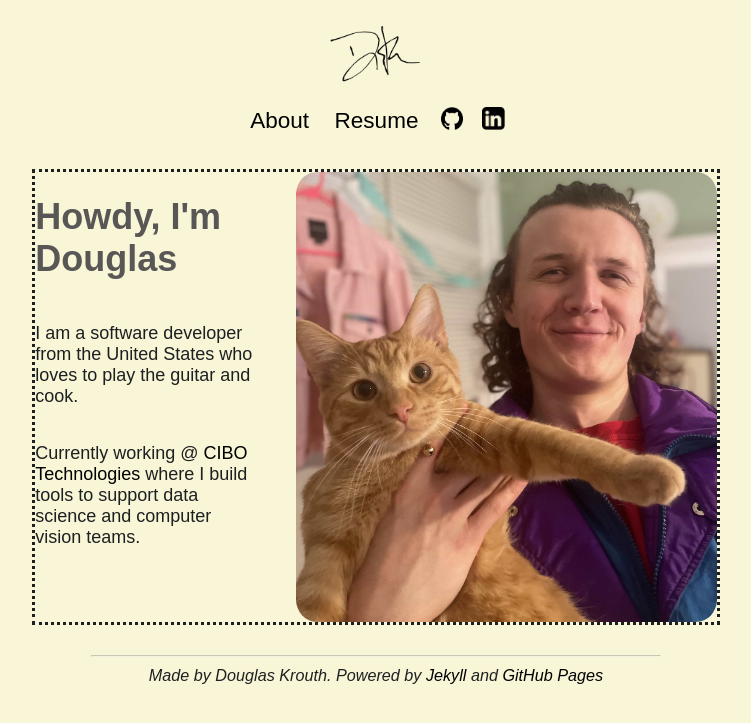
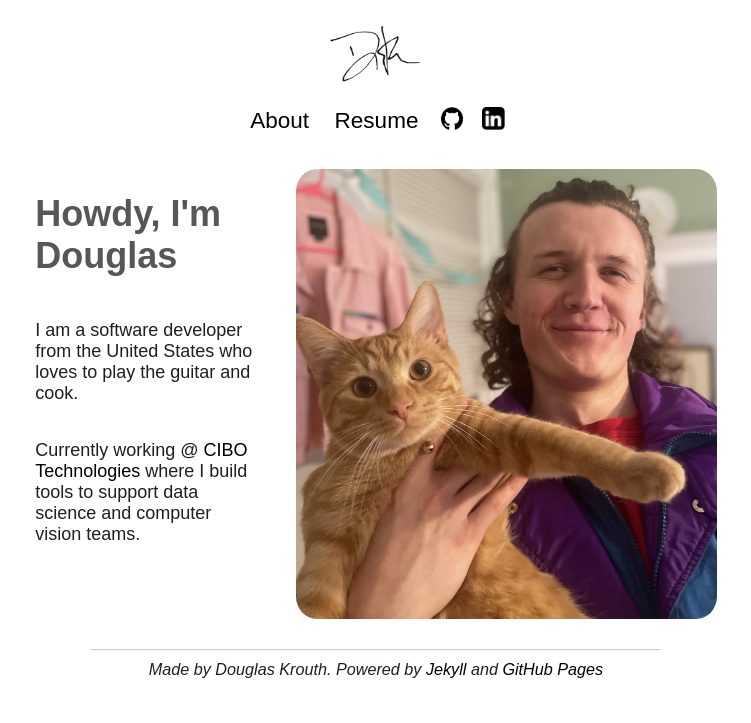
Before and after one commit to DouglasKrouth/DouglasKrouth.github.io, a Jekyll site: the page built from index.html, in a window 1280 px wide. Shown: the top 723 px of the page, without its empty margins (264-1015 px from the left). Built offline with Jekyll 4.4.1, drawn with Linux system fonts in a browser that asks for light colours.

Commit message:
css reloads not working

```diff
--- a/assets/css/styles.css
+++ b/assets/css/styles.css
@@ -1,7 +1,8 @@
 * {
     font-family: sans-serif;
     font-size: 18px;
-    background-color: #f9f5d7;
+    background-color: f9f5d7;
+    /*background-color: #f9f5d7;*/
     color: #1d2021
 }
 
@@ -23,7 +24,6 @@
     justify-content: center;
     flex-direction: row;
     gap: 3vw;
-    border: dotted;
     width: 60%
 }
 
@@ -32,7 +32,7 @@
     display: flex;
     justify-content: center;
     flex-direction: column;
-    flex-grow: 1;
+    /*flex-grow: 1;*/
     width: 80%;
 }
 
@@ -42,15 +42,9 @@
     flex-direction: column;
 }
 
-.home_page_photo {
-    /*width: 100%;*/
-    /*height: 100%;*/
-    /*border-radius: 5%;*/
-    /*max-width: 80%;*/
-    /*max-height: 80%;*/
-    /*width: 70%;*/
-    /*height: 70%;*/
-}
+/*.home_page_photo {*/
+/*    object-fit: cover;*/
+/*}*/
 
 }
 
```
Also changed, not shown: _layouts/default.html (line endings or trailing spaces), index.html (line endings or trailing spaces), 1 other file.
